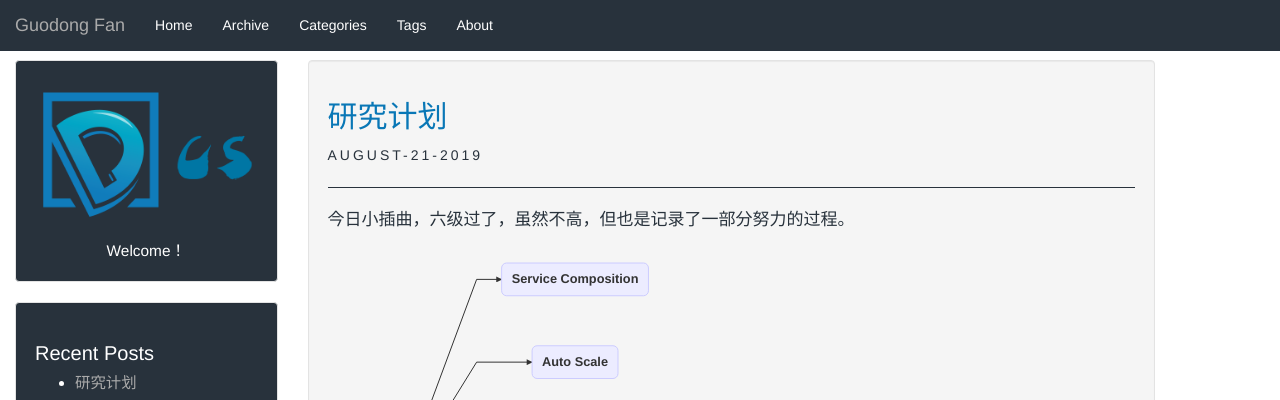
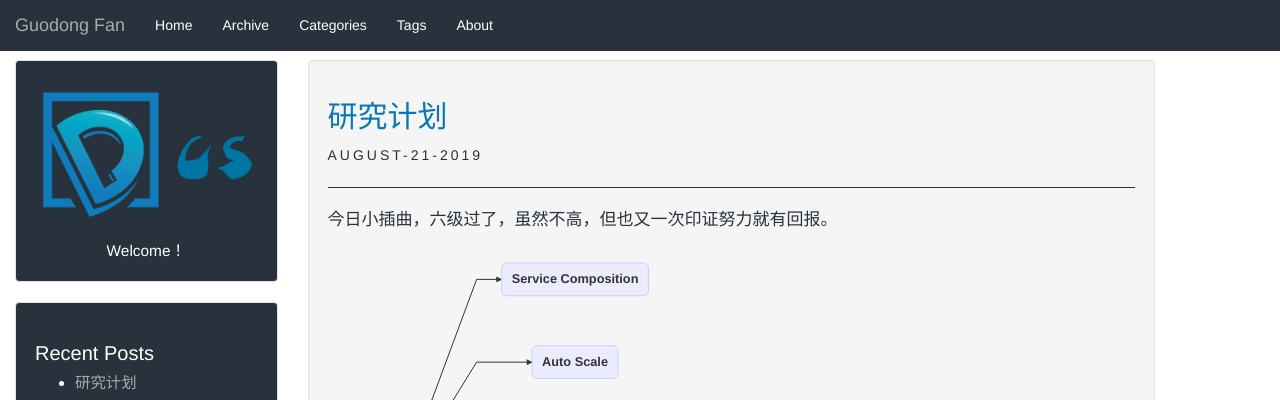
Before and after one commit to GuodongFan/GuodongFan.github.io, a Jekyll site: the page built from _posts/2019-08-21-Plan.md, in a window 1280 px wide and 900 px high. Shown: the top 400 px of the window. Built offline with Jekyll 4.4.1, drawn with Linux system fonts in a browser that asks for light colours; our own code applies the rules of GitHub Pages for plain Markdown files.

Commit message:
Update 2019-08-21-Plan.md

```diff
--- a/_posts/2019-08-21-Plan.md
+++ b/_posts/2019-08-21-Plan.md
@@ -5,7 +5,7 @@ category: plan
 tag: Plan
 ---
 
-今日小插曲，六级过了，虽然不高，但也是记录了一部分努力的过程。
+今日小插曲，六级过了，虽然不高，但也又一次印证努力就有回报。
 
 <div class="mermaid">
 graph LR
```
